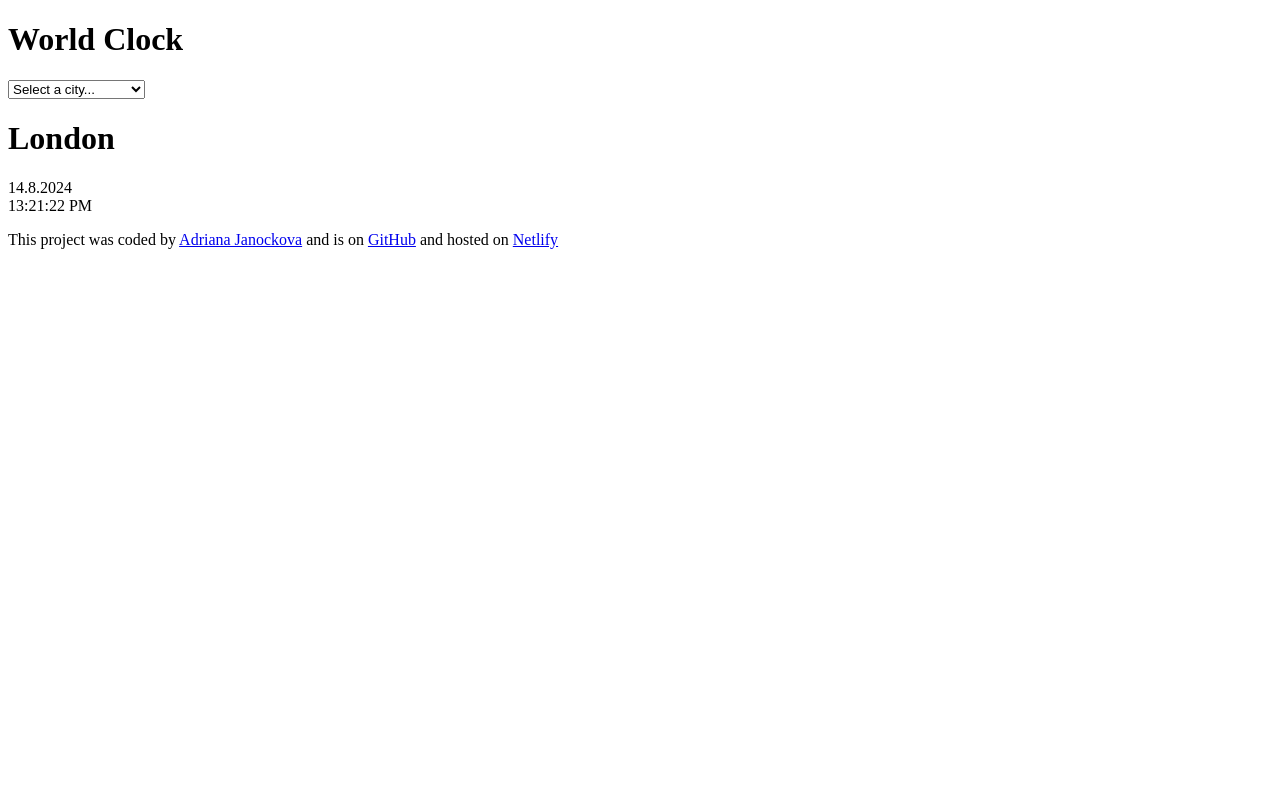
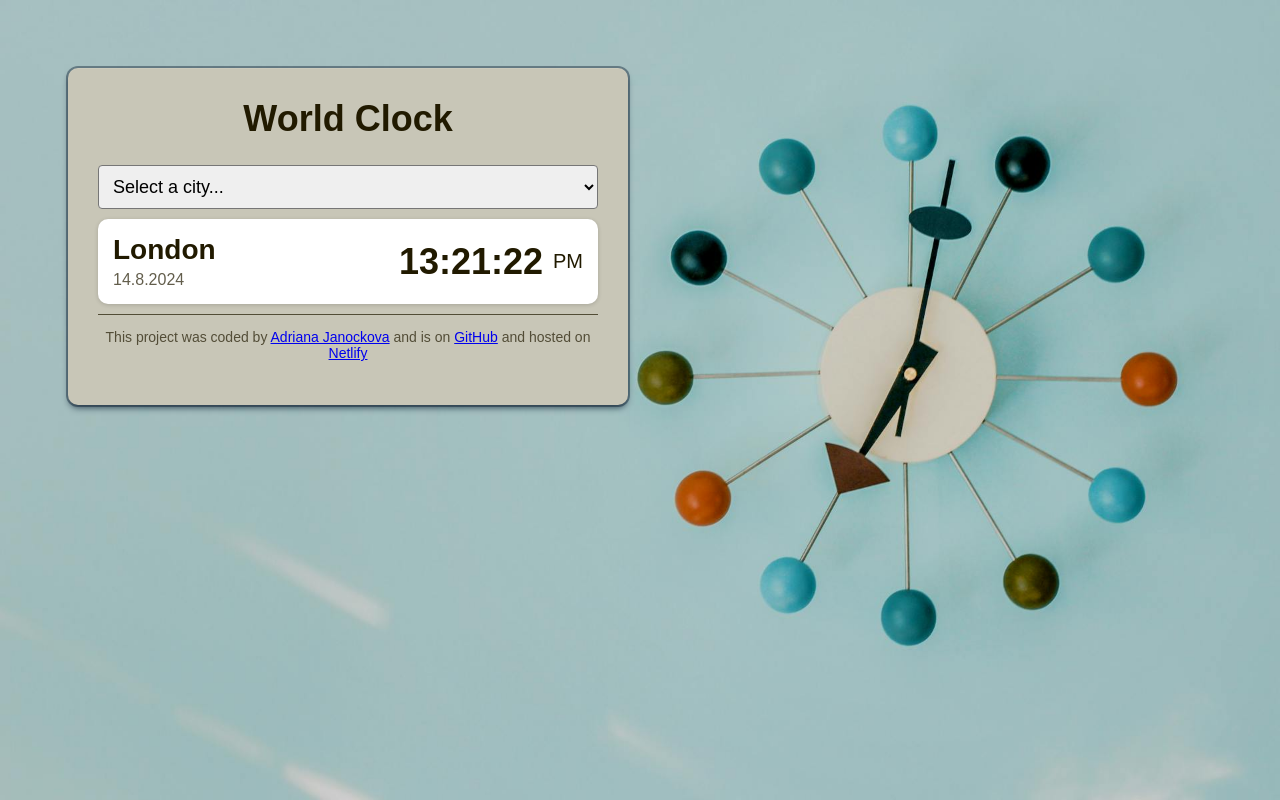
Before and after one commit to Adriana-Aki/shecodes-timezone-project, a plain HTML site: page index.html in a window 1280 px wide. Drawn offline with nearby package versions, Linux system fonts and the light colour scheme.

Commit message:
Basic css styling

```diff
--- a/index.html
+++ b/index.html
@@ -24,10 +24,17 @@
           <option value="Mumbai">Mumbai</option>
         </select>
       </div>
-      <div class="cityclock">
-        <div class="city"><h1>London</h1></div>
-        <div class="date">14.8.2024</div>
-        <div class="time">13:21:22 PM</div>
+      <div class="cityclockbcg">
+        <div class="cityclock">
+          <div class="city">
+            <h2>London</h2>
+            <div class="date">14.8.2024</div>
+          </div>
+
+          <div class="current-time">
+            <span class="time">13:21:22</span> <span class="day-part"> PM</span>
+          </div>
+        </div>
       </div>
       <footer>
         <p>
--- a/src/styles.css
+++ b/src/styles.css
@@ -0,0 +1,89 @@
+html {
+  min-height: 100%;
+}
+
+body {
+  background-color: #f9f7fe;
+  font-family: sans-serif;
+  background-image: url(../images/background.jpg);
+  background-repeat: no-repeat;
+  background-size: cover;
+}
+
+h1 {
+  text-align: center;
+  font-family: sans-serif;
+  font-size: 36px;
+  margin: 0 0 25px 0;
+  color: #211a00;
+}
+
+h2 {
+  margin: 0 0 5px;
+  font-size: 28px;
+}
+
+select {
+  display: block;
+  width: 100%;
+  font-size: 18px;
+  border-radius: 4px;
+  padding: 10px;
+}
+
+.container {
+  max-width: 500px;
+  margin: 60px;
+  background-color: #c8c6b7;
+  padding: 30px;
+
+  border-radius: 10px;
+  float: left;
+  box-shadow: rgba(6, 24, 44, 0.4) 0px 0px 0px 2px,
+    rgba(6, 24, 44, 0.65) 0px 4px 6px -1px,
+    rgba(255, 255, 255, 0.08) 0px 1px 0px inset;
+}
+
+.cityclock {
+  display: flex;
+  margin: 10px 0;
+  justify-content: space-between;
+  padding: 30px 0;
+  /*border: 2px dashed rgba(0, 0, 0, 0.2);*/
+  border-radius: 10px;
+  align-items: center;
+  padding: 15px;
+  background-color: #ffffff;
+  box-shadow: rgba(0, 0, 0, 0.16) 0px 1px 4px;
+}
+
+.city {
+  color: #211a00;
+}
+
+.date {
+  opacity: 0.7;
+  color: #211a00;
+}
+
+.current-time {
+  display: flex;
+  align-items: center;
+  color: #211a00;
+}
+
+.time {
+  font-size: 36px;
+  font-weight: bold;
+  margin-right: 10px;
+}
+
+.day-part {
+  font-size: 20px;
+}
+footer {
+  border-top: 1px solid rgba(33, 26, 0, 0.7);
+  text-align: center;
+  font-size: 14px;
+  color: rgba(33, 26, 0, 0.7);
+}
```
Also changed, not shown: images/background.jpg (added), images/london.jpg (added), images/losangeles.jpg (added), images/losangeles2.jpg (added), images/mumbai.jpg (added), images/newyork.jpg (added), images/tokyo.jpg (added), 1 other file.
